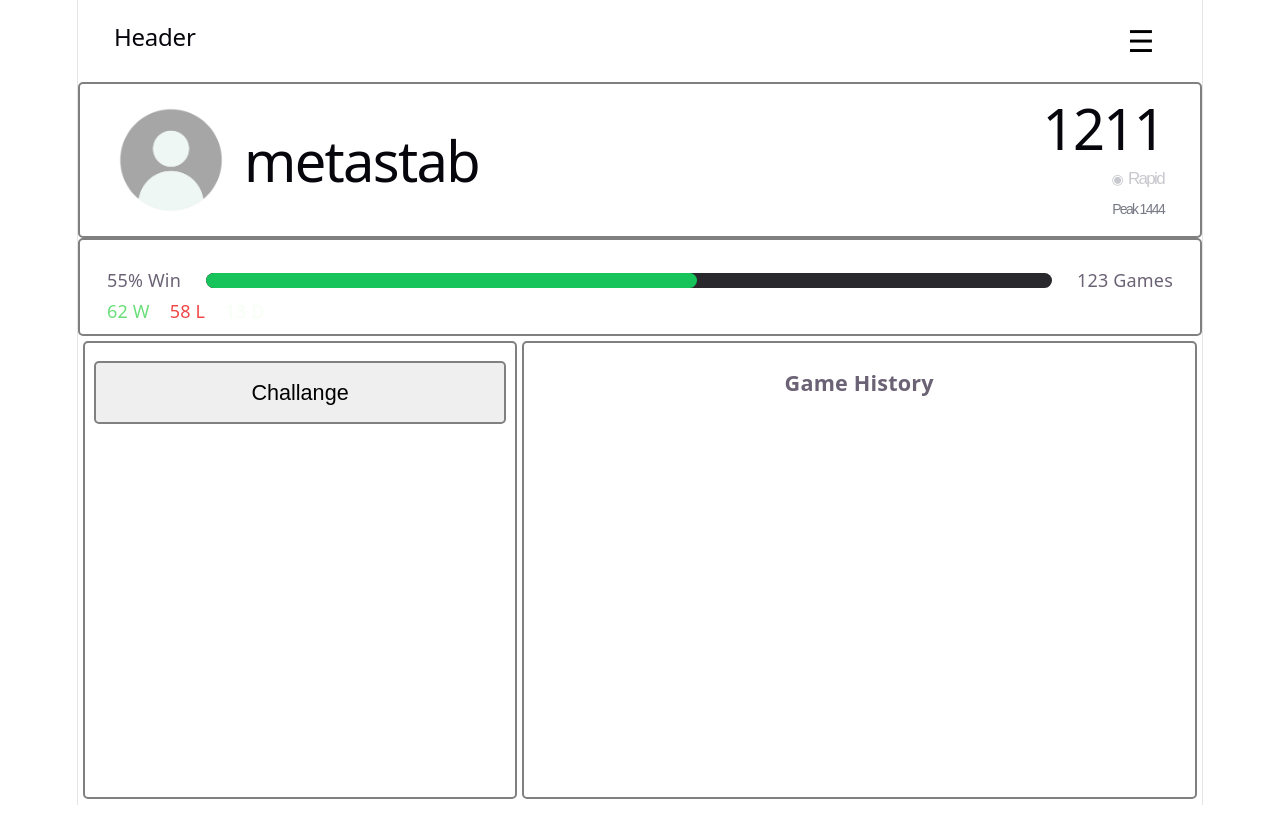
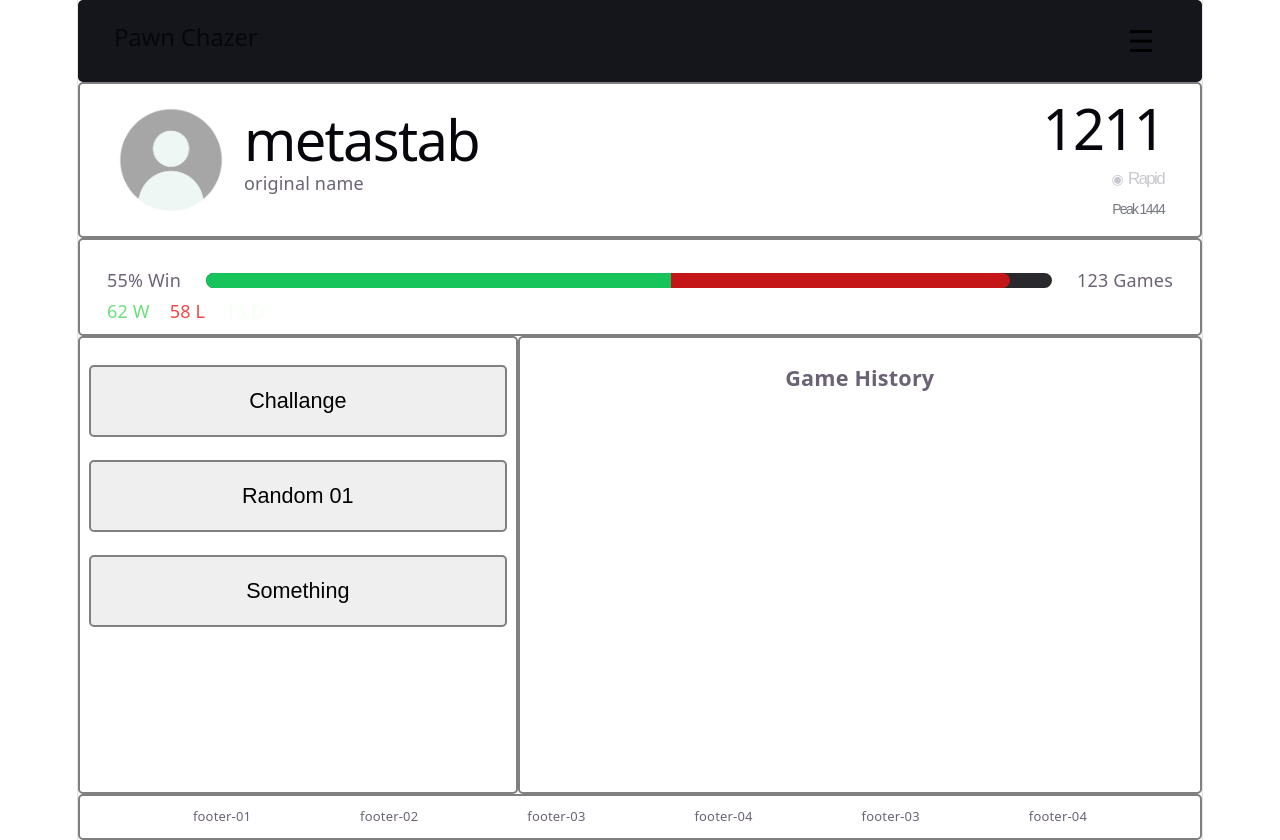
Before and after one commit to metastab/PawnChazer, a React (Vite) app in the folder frontend/: page / in a window 1280 px wide. Before the commit the page ends 805 px from the top, so only its background shows below. Built offline with nearby package versions, Linux system fonts and the light colour scheme.

Commit message:
games bar improvement

```diff
--- a/frontend/src/App.css
+++ b/frontend/src/App.css
@@ -11,15 +11,17 @@
 
 .panel_main {
     display:flex;
-    align-items: center;
+    flex-direction: column;
+    align-items: flex-start;
     width:100%;
 }
 
 .ids {
     display:flex;
-    justify-content: flex-start;
-    align-items: center;
+    flex-direction: column;
+    align-items: flex-start;
     padding: 1rem;
+    gap: 15px;
 }
 
 /* Rating Style */
--- a/frontend/src/App.jsx
+++ b/frontend/src/App.jsx
@@ -7,23 +7,28 @@ import ProfileImage from './components/profile/dp'
 import Rating from './components/profile/rating'
 import GamesPanel from './components/profile/games'
 import Mainbody from './components/profile/body-section/Mainbody'
+import Footer from './components/footer/Footer'
 
 import './components/Header/Header.css'
 import './App.css'
 import './components/profile/games.css'
+import './components/footer/footer.css'
 
 function App() {
 
   return (
     <>
       <Header />
+
       <div className="profile-container">
         <ProfileImage className="profile_image" src="/placeholder.jpg" size={110} />
-        <Panel_main username="metastab" />
+        <Panel_main username="metastab"/>
         <Rating rating={1211} peak={1444} type="Rapid" />
       </div>
+
       <GamesPanel/>
       <Mainbody/>
+      <Footer/>
     </>
 
   )
--- a/frontend/src/components/Header/Header.css
+++ b/frontend/src/components/Header/Header.css
@@ -7,6 +7,12 @@
     display: flex;
     align-items: center;
     padding: 2rem;
+
+    /* sticky header */
+    position: sticky;
+    top: 0;
+    z-index: 1000;
+    background: #15161b;
 }
 
 .header>button {
--- a/frontend/src/components/Header/Header.jsx
+++ b/frontend/src/components/Header/Header.jsx
@@ -1,7 +1,7 @@
 export default function Header(){
     return(
         <div className="header">
-            <h2>Header</h2>
+            <h2>Pawn Chazer</h2>
             <button className="hamburger">
                 ☰
             </button>
--- /dev/null
+++ b/frontend/src/components/footer/Footer.css
@@ -0,0 +1,18 @@
+.footer{
+    height: 3vh;
+    border: 2px solid gray;
+    border-radius: 5px;
+    min-height: 3vh;
+
+    display: flex;
+    padding: 0.5rem;
+    gap: 5px;
+
+    align-items:end;
+    justify-content: space-evenly;
+}
+
+.footer-txt{
+    font-size: 13px;
+    font-weight: 400;
+}
--- /dev/null
+++ b/frontend/src/components/footer/Footer.jsx
@@ -0,0 +1,12 @@
+export default function Footer(){
+    return(
+        <div className="footer">
+            <p className="footer-txt">footer-01</p>
+            <p className="footer-txt">footer-02</p>
+            <p className="footer-txt">footer-03</p>
+            <p className="footer-txt">footer-04</p>
+            <p className="footer-txt">footer-03</p>
+            <p className="footer-txt">footer-04</p>
+        </div>
+    )
+}
--- a/frontend/src/components/profile/Panel_main.jsx
+++ b/frontend/src/components/profile/Panel_main.jsx
@@ -3,6 +3,7 @@ export default function panel_main({username}) {
         <div className="panel_main">
             <div className="ids">
                 <h1>{username}</h1>
+                <p>original name</p>
             </div>
         </div>
     )
--- a/frontend/src/components/profile/WinBar.css
+++ b/frontend/src/components/profile/WinBar.css
@@ -4,15 +4,25 @@
   max-width: 100%;
   height: 15px;
 
+  display: flex;
+  gap: -5px;
+
   background: #29292d;
   border-radius: 999px;
   overflow: hidden;
 }
-
-.progress-fill {
+.red-fill {
   height: 100%;
-  background: #16c45b;
-  border-radius: 999px;
+  background: #c41616;
+  border-radius: 0px 999px 999px 0px ;
 
   transition: width 0.3s ease;
 }
+
+.green-fill {
+  height: 100%;
+  background: #16c45b;
+  /* border-radius: 999px; */
+
+  transition: width 0.3s ease;
+}
--- a/frontend/src/components/profile/body-section/Others.jsx
+++ b/frontend/src/components/profile/body-section/Others.jsx
@@ -2,6 +2,8 @@ export default function Others() {
     return (
         <div className="others-container">
             <button className="challange-button">Challange</button>
+            <button className="challange-button">Random 01</button>
+            <button className="challange-button">Something</button>
         </div>
     )
 }
--- a/frontend/src/components/profile/body-section/bodysection.css
+++ b/frontend/src/components/profile/body-section/bodysection.css
@@ -2,8 +2,31 @@
     display: flex;
     flex-direction: row;
     justify-content: space-between;
-    padding: 0.3rem;
-    gap: 5px;
+
+    /* padding: 0.3rem; */
+    /* gap: 5px; */
+}
+
+@media (max-width: 1024px) {
+    .body-section{
+        flex-direction: column;
+        align-items: center;
+        justify-content: center;
+        padding: 0rem;
+    }
+    .others-container{
+        width:100%;
+        min-width: 90%;
+    }
+    .gamehistory-container{
+        width: 100%;
+        min-width: 85%;
+    }
+
+    .challange-button{
+    width: 100%;
+    height: 3.5rem;
+    }
 }
 
 .others-container{
@@ -13,6 +36,7 @@
 
     display: flex;
     flex-direction: column;
+    align-items: center;
     padding: 1rem 0.5rem;
     gap: 5px;
 
@@ -25,7 +49,8 @@
     padding: 0.5rem;
     font-size: 1.2rem;
     width: 100%;
-    height: 3.5rem;
+    height: 4rem;
+    margin: 0.5rem;
 }
 
 .gamehistory-container{
--- a/frontend/src/components/profile/games.jsx
+++ b/frontend/src/components/profile/games.jsx
@@ -6,7 +6,7 @@ export default function GamesPanel(){
 
             <div className="bar-section">
                 <div className="win-rate" style={{ whiteSpace: 'nowrap' }}> 55% Win</div>
-                <WinBar winrate={58} />
+                <WinBar winrate={55} loserate={40}/>
                 <div className="total-games" style={{ whiteSpace: 'nowrap' }}>123 Games</div>
             </div>
 
--- a/frontend/src/components/profile/winbar.jsx
+++ b/frontend/src/components/profile/winbar.jsx
@@ -1,7 +1,8 @@
 import './WinBar.css'
 
-function WinBar({ winrate = 0 }) {
-    const percentage = winrate
+export default function WinBar({ winrate = 0, loserate = 0}) {
+    const percentage = winrate;
+    const lose = loserate;
 
     // unnecessary cases
     if (winrate > 100) winrate = 100;
@@ -10,11 +11,13 @@ function WinBar({ winrate = 0 }) {
     return (
         <div className="win-bar">
             <div
-                className="progress-fill"
+                className="green-fill"
                 style={{ width: `${percentage}%` }}
+            />
+            <div
+                className="red-fill"
+                style={{ width: `${loserate}%` }}
             />
         </div>
     )
 }
-
-export default WinBar
```
